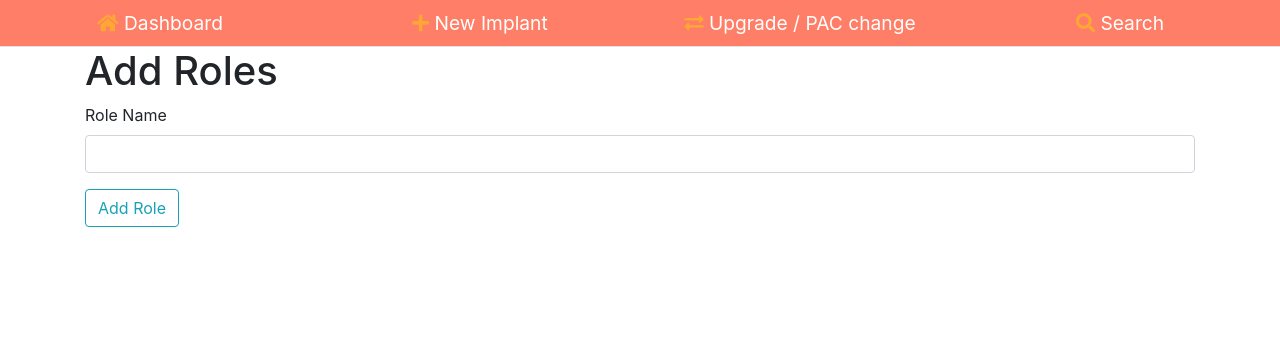
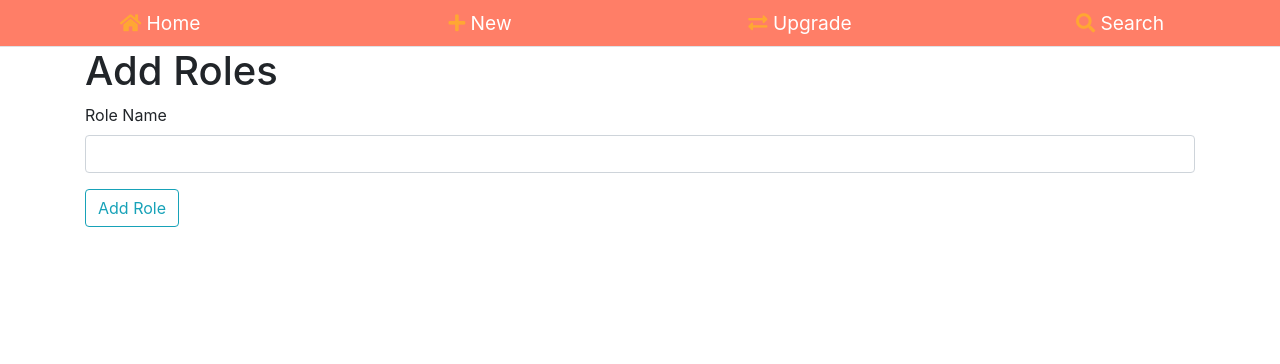
Before and after one commit to farbodab/cardiacpedia, a Flask app: template cardiacpedia/templates/Admin/add_roles.html in a window 1280 px wide. Shown: the part 56-420 px from the top of the page. Run offline with Flask 2, Linux system fonts and the light colour scheme; a user stored in the database is signed in; data comes from the database, SQL or seed files in the repository; the template is opened without the code that fills it: values that come from a table or form of the project are taken from there, most other values are stand-ins (such as "Sample title", 1, 10 or a date in 2020); some libraries are stand-ins or nearby versions.

Commit message:
Fixed tab scaling issue

```diff
--- a/cardiacpedia/templates/Devices/Home.html
+++ b/cardiacpedia/templates/Devices/Home.html
@@ -6,7 +6,7 @@
 
   <div class="row">
     <div class="col-sm-4">
-      <div class="card" style="width: 18rem;">
+      <div class="card" style="width: 100%;">
         <img src="{{ url_for('static', filename='Pacemaker.png') }}" class="card-img-top" alt="...">
         <div class="card-body">
         <h5 class="card-title">New Implant</h5>
@@ -16,7 +16,7 @@
       </div>
     </div>
     <div class="col-sm-4">
-      <div class="card" style="width: 18rem;">
+      <div class="card" style="width: 100%;">
         <img src="{{ url_for('static', filename='change.png') }}" class="card-img-top" alt="...">
         <div class="card-body">
         <h5 class="card-title">Pac Change / Upgrade</h5>
@@ -26,7 +26,7 @@
       </div>
     </div>
     <div class="col-sm-4">
-      <div class="card" style="width: 18rem;">
+      <div class="card" style="width: 100%;">
         <img src="{{ url_for('static', filename='search.png') }}" class="card-img-top" alt="...">
         <div class="card-body">
         <h5 class="card-title">Search All Devices</h5>
--- a/cardiacpedia/templates/base.html
+++ b/cardiacpedia/templates/base.html
@@ -60,13 +60,13 @@
       {% if current_user.is_authenticated %}
       <ul style="text-align: center;" class="nav nav-tabs">
         <li style="width:25%;"class="nav-item">
-          <a class="nav-link active" href="{{ url_for('devices.home') }}"><i class="fas fa-home"></i> Dashboard</a>
+          <a class="nav-link active" href="{{ url_for('devices.home') }}"><i class="fas fa-home"></i> Home</a>
         </li>
         <li style="width:25%;"class="nav-item">
-          <a class="nav-link" href="{{ url_for('devices.new') }}"><i class="fas fa-plus"></i> New Implant</a>
+          <a class="nav-link" href="{{ url_for('devices.new') }}"><i class="fas fa-plus"></i> New</a>
         </li>
         <li style="width:25%;"class="nav-item">
-          <a class="nav-link" href="{{ url_for('devices.compatibility') }}"><i class="fas fa-exchange-alt"></i> Upgrade / PAC change</a>
+          <a class="nav-link" href="{{ url_for('devices.compatibility') }}"><i class="fas fa-exchange-alt"></i> Upgrade</a>
         </li>
         <li style="width:25%;"class="nav-item">
           <a class="nav-link" href="{{ url_for('devices.finder') }}"><i class="fas fa-search"></i> Search</a>
```
